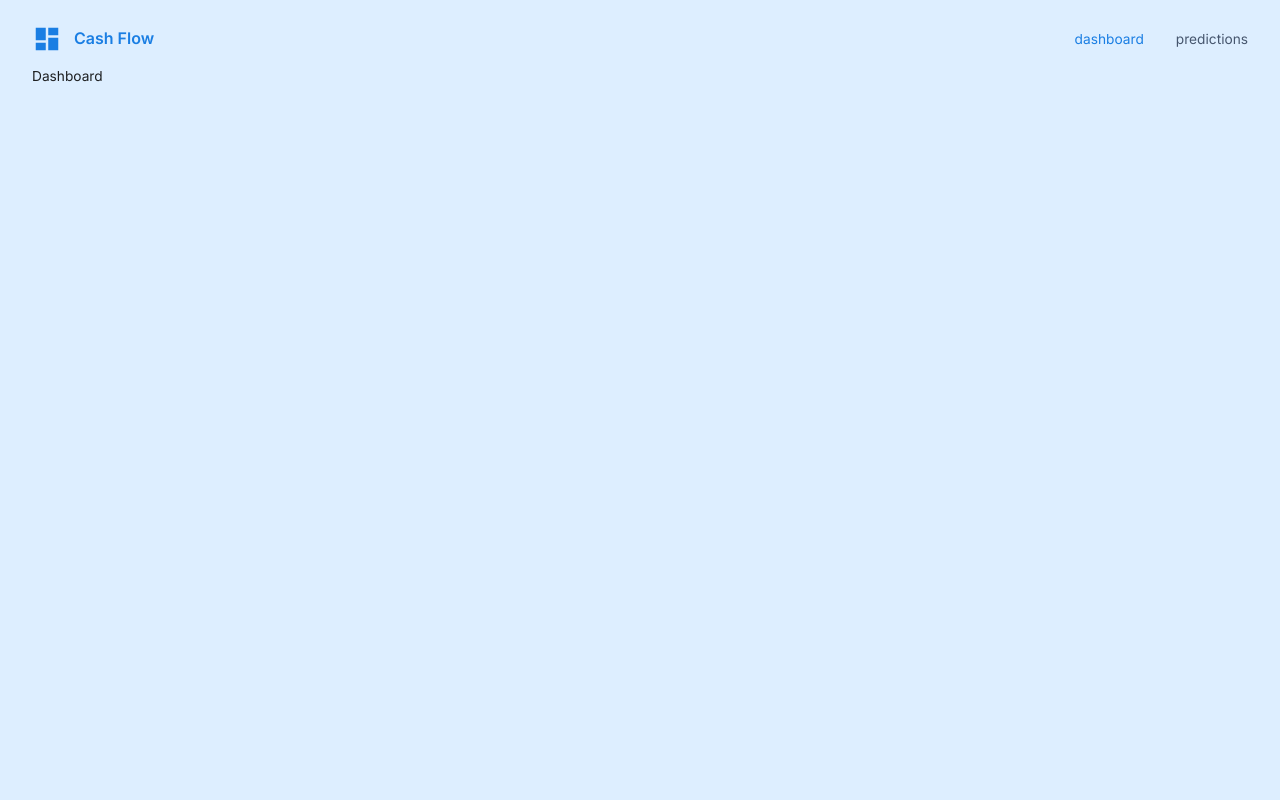
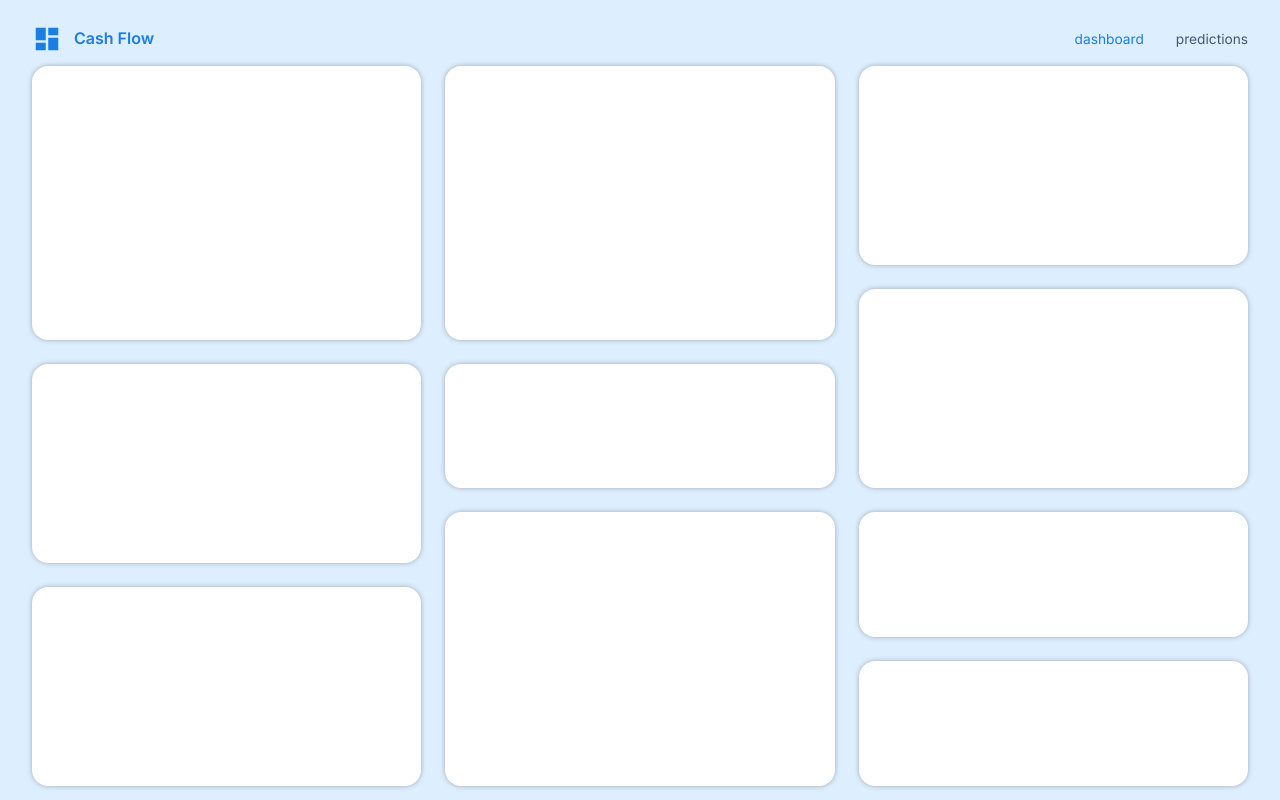
Before and after one commit to andrewbidylo/cash-flow, a React (Vite) app in the folder client/: page / in a window 1280 px wide. Built offline with nearby package versions, Linux system fonts and the light colour scheme.

Commit message:
add dashboard layout

```diff
--- /dev/null
+++ b/client/src/components/DashboardBox.tsx
@@ -0,0 +1,11 @@
+import { Box } from "@mui/material";
+import { styled } from "@mui/system";
+
+
+const DashboardBox = styled(Box)(({ theme }) => ({
+  backgroundColor: theme.palette.background.light,
+  borderRadius: "1rem",
+  boxShadow: "0 0 0.3rem 0 #9CAAAF"
+}))
+
+export default DashboardBox;
--- /dev/null
+++ b/client/src/pages/dashboard/Row1.tsx
@@ -0,0 +1,15 @@
+import DashboardBox from '@/components/DashboardBox'
+
+type Props = {}
+
+const Row1 = (props: Props) => {
+  return (
+    <>
+      <DashboardBox gridArea="a"></DashboardBox>
+      <DashboardBox gridArea="b"></DashboardBox>
+      <DashboardBox gridArea="c"></DashboardBox>
+    </>
+  )
+}
+
+export default Row1
--- /dev/null
+++ b/client/src/pages/dashboard/Row2.tsx
@@ -0,0 +1,15 @@
+import DashboardBox from '@/components/DashboardBox'
+
+type Props = {}
+
+const Row2 = (props: Props) => {
+  return (
+    <>
+      <DashboardBox gridArea="d"></DashboardBox>
+      <DashboardBox gridArea="e"></DashboardBox>
+      <DashboardBox gridArea="f"></DashboardBox>
+    </>
+  )
+}
+
+export default Row2
--- /dev/null
+++ b/client/src/pages/dashboard/Row3.tsx
@@ -0,0 +1,16 @@
+import DashboardBox from '@/components/DashboardBox'
+
+type Props = {}
+
+const Row3 = (props: Props) => {
+  return (
+    <>
+      <DashboardBox gridArea="g"></DashboardBox>
+      <DashboardBox gridArea="h"></DashboardBox>
+      <DashboardBox gridArea="i"></DashboardBox>
+      <DashboardBox gridArea="j"></DashboardBox>
+    </>
+  )
+}
+
+export default Row3
--- /dev/null
+++ b/client/src/pages/dashboard/grid.tsx
@@ -0,0 +1,43 @@
+export const gridTemplateLargeScreens = `
+  "a b c"
+  "a b c"
+  "a b c"
+  "a b f"
+  "d e f"
+  "d e f"
+  "d h i"
+  "g h i"
+  "g h j"
+  "g h j"
+`
+export const gridTemplateSmallScreens = `
+  "a"
+  "a"
+  "a"
+  "a"
+  "b"
+  "b"
+  "b"
+  "b"
+  "c"
+  "c"
+  "d"
+  "d"
+  "d"
+  "e"
+  "e"
+  "f"
+  "f"
+  "f"
+  "g"
+  "g"
+  "g"
+  "h"
+  "h"
+  "h"
+  "h"
+  "i"
+  "i"
+  "j"
+  "j"
+`
--- a/client/src/pages/dashboard/index.tsx
+++ b/client/src/pages/dashboard/index.tsx
@@ -1,10 +1,32 @@
-import React from 'react'
+import { Box, useMediaQuery } from '@mui/material'
+import { gridTemplateLargeScreens, gridTemplateSmallScreens } from './grid'
+import Row1 from './Row1'
+import Row2 from './Row2'
+import Row3 from './Row3'
 
-type Props = {}
-
-const Dashboard = (props: Props) => {
+const Dashboard = () => {
+  const isAboveMediumScreens = useMediaQuery("(min-width:1200px)")
   return (
-    <div>Dashboard</div>
+    <Box
+      width="100%"
+      height="100%"
+      display="grid"
+      gap="1.5rem"
+      sx={
+        isAboveMediumScreens ? {
+          gridTemplateColumns: "repeat(3, minmax(370px, 1fr))",
+          gridTemplateRows: "repeat (10, minmax(60px, 1fr))",
+          gridTemplateAreas: gridTemplateLargeScreens,
+        } : {
+          gridAutoColumns: "1fr",
+          gridAutoRows: "80px",
+          gridTemplateAreas: gridTemplateSmallScreens,
+        }
+      }>
+      <Row1 />
+      <Row2 />
+      <Row3 />
+    </Box>
   )
 }
 
--- a/client/src/theme.ts
+++ b/client/src/theme.ts
@@ -40,7 +40,7 @@
     500: "#8884d8",
   },
   background: {
-    light: "#2d2d34",
+    light: "#fff",
     main: "#1f2026",
   },
 };
```
